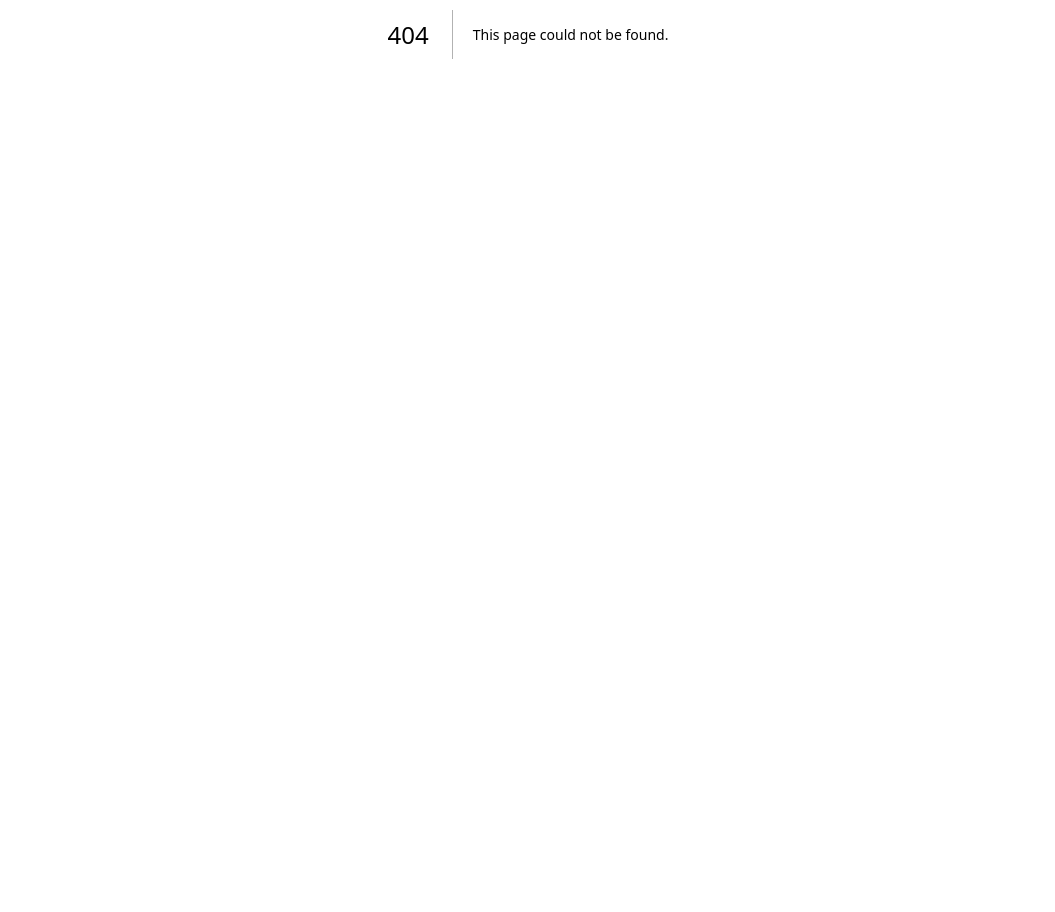
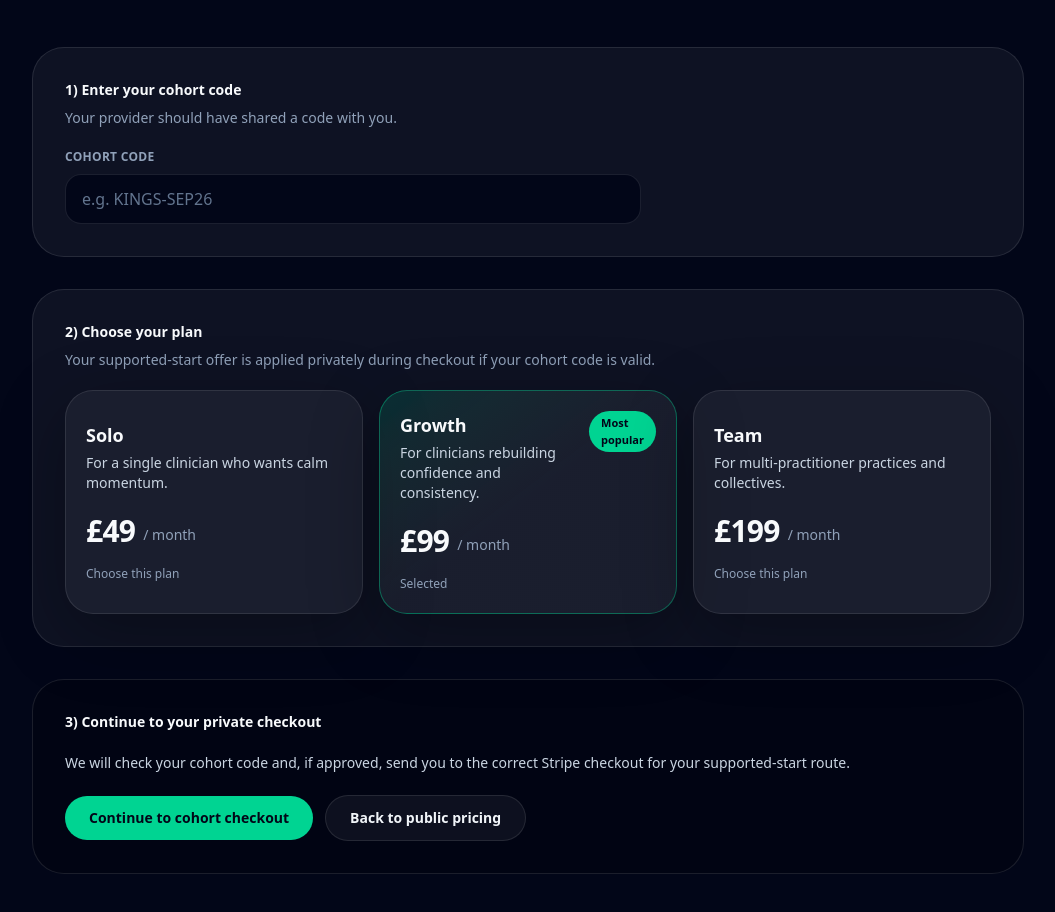
Before and after one commit to Hypnohippy/root-health-ops-dashboard1, a Next.js app: page /cohort in a window 1280 px wide. Before the commit this address had no page. Shown: the part 366-1278 px from the top of the page, without its empty margins (112-1167 px from the left). Before the commit the page ends 800 px from the top, so only its background shows below. Built offline with nearby package versions, Linux system fonts and the light colour scheme; no server answers.

Commit message:
Create page.tsx

```diff
--- /dev/null
+++ b/app/cohort/page.tsx
@@ -0,0 +1,282 @@
+"use client";
+
+import Link from "next/link";
+import React, { useEffect, useMemo, useState } from "react";
+
+type PlanKey = "solo" | "growth" | "team";
+
+function Pill({ children }: { children: React.ReactNode }) {
+  return (
+    <span className="inline-flex items-center rounded-full border border-white/10 bg-white/5 px-3 py-1 text-[11px] font-semibold text-slate-200">
+      {children}
+    </span>
+  );
+}
+
+function PlanCard({
+  title,
+  subtitle,
+  price,
+  selected,
+  onClick,
+  badge,
+}: {
+  title: string;
+  subtitle: string;
+  price: string;
+  selected: boolean;
+  onClick: () => void;
+  badge?: string;
+}) {
+  return (
+    <button
+      type="button"
+      onClick={onClick}
+      className={[
+        "w-full rounded-[28px] border p-5 text-left transition shadow-[0_20px_70px_rgba(0,0,0,0.30)]",
+        selected
+          ? "border-emerald-400/40 bg-gradient-to-br from-emerald-400/15 via-white/5 to-white/5"
+          : "border-white/10 bg-white/5 hover:bg-white/10",
+      ].join(" ")}
+    >
+      <div className="flex items-start justify-between gap-3">
+        <div>
+          <div className="text-lg font-semibold text-slate-50">{title}</div>
+          <div className="mt-1 text-sm text-slate-300">{subtitle}</div>
+        </div>
+
+        {badge ? (
+          <span className="inline-flex items-center rounded-full bg-emerald-400 px-3 py-1 text-[11px] font-extrabold text-slate-950">
+            {badge}
+          </span>
+        ) : null}
+      </div>
+
+      <div className="mt-5 flex items-end gap-2">
+        <div className="text-3xl font-semibold tracking-tight text-slate-50">
+          {price}
+        </div>
+        <div className="pb-1 text-sm text-slate-400">/ month</div>
+      </div>
+
+      <div className="mt-4 text-[12px] text-slate-400">
+        {selected ? "Selected" : "Choose this plan"}
+      </div>
+    </button>
+  );
+}
+
+export default function CohortPage() {
+  const [cohortCode, setCohortCode] = useState("");
+  const [plan, setPlan] = useState<PlanKey>("growth");
+  const [loading, setLoading] = useState(false);
+  const [err, setErr] = useState<string | null>(null);
+  const [orgId, setOrgId] = useState<string | null>(null);
+
+  useEffect(() => {
+    (async () => {
+      try {
+        const res = await fetch("/api/social-accounts", { cache: "no-store" });
+        const data: any = await res.json().catch(() => null);
+        const id = data?.organisationId ? String(data.organisationId) : null;
+        setOrgId(id);
+      } catch {
+        setOrgId(null);
+      }
+    })();
+  }, []);
+
+  const cleanedCode = useMemo(
+    () => String(cohortCode || "").trim().toUpperCase(),
+    [cohortCode]
+  );
+
+  const onContinue = async (e: React.FormEvent) => {
+    e.preventDefault();
+    if (loading) return;
+
+    setErr(null);
+
+    if (!cleanedCode) {
+      setErr("Please enter your cohort code.");
+      return;
+    }
+
+    setLoading(true);
+
+    try {
+      const res = await fetch("/api/stripe/checkout", {
+        method: "POST",
+        headers: { "Content-Type": "application/json" },
+        body: JSON.stringify({
+          plan,
+          cohortCode: cleanedCode,
+          organisationId: orgId || undefined,
+        }),
+      });
+
+      const data: any = await res.json().catch(() => null);
+
+      if (!data?.ok) {
+        throw new Error(
+          data?.error ||
+            data?.message ||
+            `Could not start cohort checkout (HTTP ${res.status}).`
+        );
+      }
+
+      try {
+        localStorage.setItem("root_cohort_code", cleanedCode);
+        if (data?.cohort) {
+          localStorage.setItem(
+            "root_cohort_info",
+            JSON.stringify(data.cohort)
+          );
+        }
+      } catch {}
+
+      const url = String(data?.url || "").trim();
+      if (!url || !url.startsWith("http")) {
+        throw new Error("Stripe session URL missing or invalid.");
+      }
+
+      window.location.href = url;
+    } catch (e: any) {
+      setErr(e?.message || "Could not start cohort checkout.");
+      setLoading(false);
+    }
+  };
+
+  return (
+    <main className="mx-auto max-w-5xl px-4 py-12 md:py-16 space-y-12">
+      <section className="space-y-6">
+        <div className="flex flex-wrap gap-2">
+          <Pill>College cohorts</Pill>
+          <Pill>Training providers</Pill>
+          <Pill>Supported start</Pill>
+        </div>
+
+        <h1 className="text-4xl md:text-5xl font-semibold tracking-tight leading-[1.05]">
+          Supported cohort enrolment
+        </h1>
+
+        <p className="max-w-3xl text-base md:text-lg text-slate-300 leading-relaxed">
+          If your college or training provider has arranged a supported-start
+          offer, enter your cohort code below and choose your plan. If the code
+          is valid, we will take you to your private checkout route.
+        </p>
+
+        <div className="rounded-3xl border border-white/10 bg-white/5 p-5 text-sm text-slate-300 leading-relaxed">
+          This route is for approved cohorts only. Public pricing is still
+          available on the standard pricing page.
+        </div>
+      </section>
+
+      <form onSubmit={onContinue} className="space-y-8">
+        <section className="rounded-[32px] border border-white/10 bg-white/5 p-6 md:p-8 space-y-5">
+          <div>
+            <div className="text-sm font-semibold text-slate-50">
+              1) Enter your cohort code
+            </div>
+            <div className="mt-2 text-sm text-slate-400">
+              Your provider should have shared a code with you.
+            </div>
+          </div>
+
+          <div className="max-w-xl">
+            <label className="block text-[12px] font-semibold uppercase tracking-wide text-slate-400">
+              Cohort code
+            </label>
+            <input
+              value={cohortCode}
+              onChange={(e) => setCohortCode(e.target.value.toUpperCase())}
+              placeholder="e.g. KINGS-SEP26"
+              autoCapitalize="characters"
+              autoCorrect="off"
+              spellCheck={false}
+              className="mt-2 w-full rounded-2xl border border-white/10 bg-slate-950 px-4 py-3 text-base text-slate-100 outline-none placeholder:text-slate-500 focus:border-emerald-400/50"
+            />
+          </div>
+        </section>
+
+        <section className="rounded-[32px] border border-white/10 bg-white/5 p-6 md:p-8 space-y-5">
+          <div>
+            <div className="text-sm font-semibold text-slate-50">
+              2) Choose your plan
+            </div>
+            <div className="mt-2 text-sm text-slate-400">
+              Your supported-start offer is applied privately during checkout if
+              your cohort code is valid.
+            </div>
+          </div>
+
+          <div className="grid gap-4 md:grid-cols-3">
+            <PlanCard
+              title="Solo"
+              subtitle="For a single clinician who wants calm momentum."
+              price="£49"
+              selected={plan === "solo"}
+              onClick={() => setPlan("solo")}
+            />
+
+            <PlanCard
+              title="Growth"
+              subtitle="For clinicians rebuilding confidence and consistency."
+              price="£99"
+              selected={plan === "growth"}
+              onClick={() => setPlan("growth")}
+              badge="Most popular"
+            />
+
+            <PlanCard
+              title="Team"
+              subtitle="For multi-practitioner practices and collectives."
+              price="£199"
+              selected={plan === "team"}
+              onClick={() => setPlan("team")}
+            />
+          </div>
+        </section>
+
+        <section className="rounded-[32px] border border-white/10 bg-black/20 p-6 md:p-8 space-y-5">
+          <div className="text-sm font-semibold text-slate-50">
+            3) Continue to your private checkout
+          </div>
+
+          <div className="text-sm text-slate-300 leading-relaxed">
+            We will check your cohort code and, if approved, send you to the
+            correct Stripe checkout for your supported-start route.
+          </div>
+
+          <div className="flex flex-wrap items-center gap-3">
+            <button
+              type="submit"
+              disabled={loading}
+              className={[
+                "inline-flex items-center justify-center rounded-full px-6 py-3 text-sm font-semibold transition",
+                loading
+                  ? "cursor-not-allowed bg-emerald-400/70 text-slate-950"
+                  : "bg-emerald-400 text-slate-950 hover:bg-emerald-300",
+              ].join(" ")}
+            >
+              {loading ? "Opening Stripe…" : "Continue to cohort checkout"}
+            </button>
+
+            <Link
+              href="/pricing"
+              className="inline-flex items-center justify-center rounded-full border border-white/10 bg-white/5 px-6 py-3 text-sm font-semibold text-slate-100 hover:bg-white/10"
+            >
+              Back to public pricing
+            </Link>
+          </div>
+
+          {err ? (
+            <div className="rounded-2xl border border-red-500/40 bg-red-950/40 p-4 text-sm text-red-200 whitespace-pre-wrap">
+              {err}
+            </div>
+          ) : null}
+        </section>
+      </form>
+    </main>
+  );
+}
```
